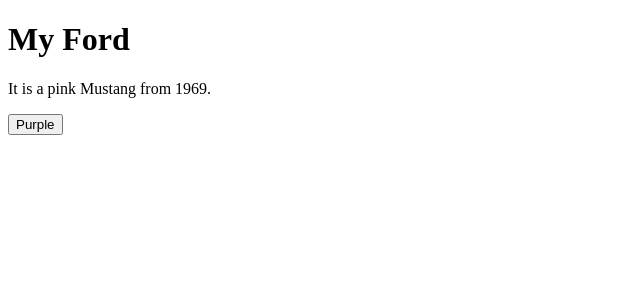
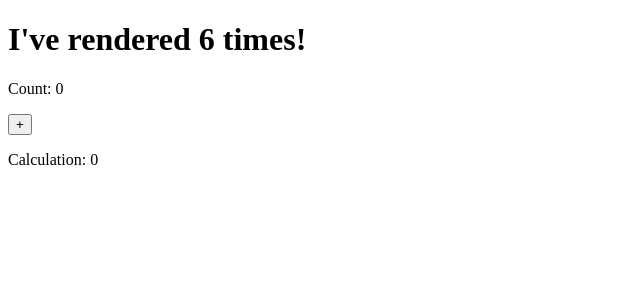
Before and after one commit to taqiyyhdh/myskill-react, a React (Vite) app: page / in a window 1280 px wide. Shown: the top 300 px of the page, without its empty margins (0-640 px from the left). Built offline with nearby package versions, Linux system fonts and the light colour scheme.

Commit message:
react hooks-useEffect

```diff
--- a/src/App.jsx
+++ b/src/App.jsx
@@ -1,8 +1,13 @@
-import './App.css'
-import FavColor from './pages/FavColor'
+import Counter from './pages/Counter'
+import Timers from './pages/Timers'
 
 function App() {
-  return <FavColor />
+  return (
+    <>
+      <Timers />
+      <Counter />
+    </>
+  );
 }
 
 export default App
--- /dev/null
+++ b/src/pages/Counter.jsx
@@ -0,0 +1,21 @@
+import { useEffect, useState } from "react";
+
+function Counter() {
+  const [count, setCount] = useState(0);
+
+  // cara yang disarankan agar efesien (hapus useEffect)
+  // const calculation = count * 2;
+  const [calculation, setCalculation] = useState(0);
+  useEffect(() => {
+    setCalculation(count * 2);
+  }, [count]);
+  return (
+    <>
+      <p>Count: {count}</p>
+      <button onClick={() => setCount((c) => c + 1)}>+</button>
+      <p>Calculation: {calculation}</p>
+    </>
+  );
+}
+
+export default Counter;
--- /dev/null
+++ b/src/pages/Timers.jsx
@@ -0,0 +1,14 @@
+import { useEffect, useState } from "react";
+
+function Timers() {
+  const [count, setCount] = useState(0);
+
+  useEffect(() => {
+    setTimeout(() => {
+      setCount((count) => count + 1);
+    }, 1000);
+  }); //untuk memberhentikan timer, tambahkan array kosong sebagai argumen kedua useEffect: useEffect(() => { ... }, []);
+  return <h1>I've rendered {count} times!</h1>
+}
+
+export default Timers;
```
